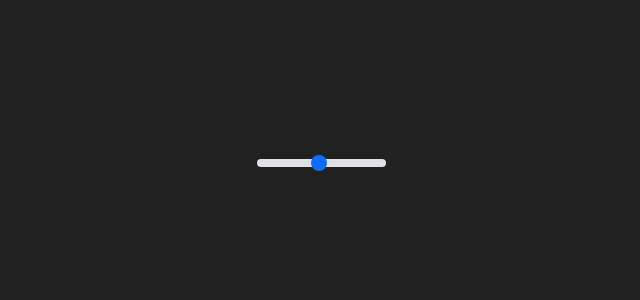
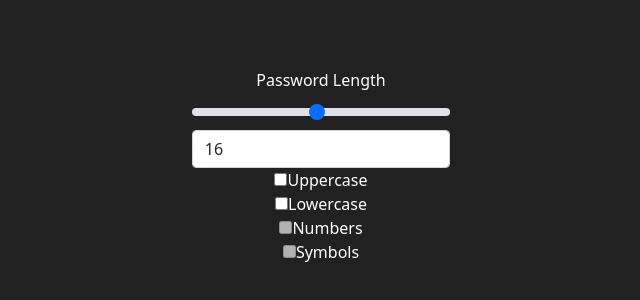
Before and after one commit to ySavushkin/PasswordGenerator, a React (Vite) app in the folder frontend/password-generator/: page /password-generator in a window 1280 px wide. Shown: the part 234-534 px from the top of the page, without its empty margins (319-959 px from the left). Built offline with nearby package versions, Linux system fonts and the light colour scheme.

Commit message:
[frontend] Simple setup for Pass Generator page

```diff
--- a/frontend/password-generator/src/pages/password-generator/PasswordGenerator.tsx
+++ b/frontend/password-generator/src/pages/password-generator/PasswordGenerator.tsx
@@ -1,11 +1,37 @@
-import React from "react";
+import React, { useState } from "react";
 import RangeSlider from "./components/RangeSlider";
 
 const PasswordGenerator: React.FC = () => {
 
+    const [rangeValue, setRangeValue] = useState<number>(16);
+
+    const handleDataFromRange = (data: number) => {
+        setRangeValue(data);
+    };
 
     return (
-        <RangeSlider/>
+        <>
+            <label htmlFor="customRange" className="form-label text-white">
+                Password Length <strong></strong>
+            </label>
+
+            <RangeSlider setCurrentValue={handleDataFromRange}/>
+
+            <input type="number" className="form-control" id="exampleInputText" value={rangeValue}/>
+
+            <div className="checkbox text-white">
+                <label><input type="checkbox" value=""/>Uppercase</label>
+            </div>
+            <div className="checkbox text-white">
+                <label><input type="checkbox" value=""/>Lowercase</label>
+            </div>
+            <div className="checkbox text-white disabled">
+                <label><input type="checkbox" value="" disabled/>Numbers</label>
+            </div>
+            <div className="checkbox text-white disabled">
+                <label><input type="checkbox" value="" disabled/>Symbols</label>
+            </div>
+        </>
     );
 };
 
```
